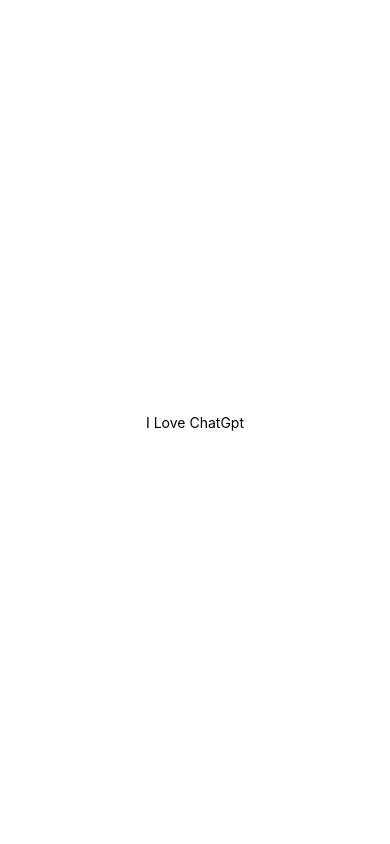
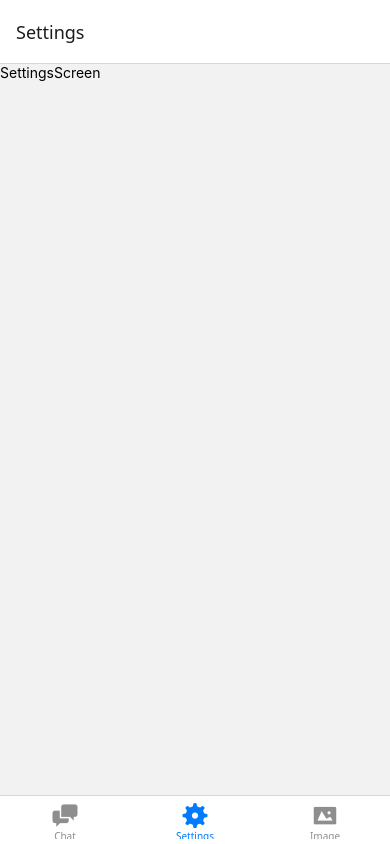
Before and after one commit to TheSayed/Ai-Powered-Mobile-App, a React Native app: screen /Settings in a window 390 px wide. Built offline with nearby package versions, Linux system fonts and the light colour scheme.

Commit message:
Adding Bottom Tabs , screens and componentes

```diff
--- a/App.js
+++ b/App.js
@@ -2,14 +2,12 @@
 import React from "react";
 import { StyleSheet, Text, View } from "react-native";
 import { NavigationContainer } from "@react-navigation/native";
+import MainNavigator from "./src/navigators/MainNavigator.js";
 
 export default function App() {
   return (
     <NavigationContainer>
-      <View style={styles.container}>
-        <Text>I Love ChatGpt</Text>
-        <StatusBar style="auto" />
-      </View>
+      <MainNavigator />
     </NavigationContainer>
   );
 }
--- /dev/null
+++ b/src/components/Chat/ChatScreen.js
@@ -0,0 +1,12 @@
+import { View, Text } from "react-native";
+import React from "react";
+
+const ChatScreen = () => {
+  return (
+    <View>
+      <Text>ChatScreen</Text>
+    </View>
+  );
+};
+
+export default ChatScreen;
--- /dev/null
+++ b/src/components/Image/ImageScreen.js
@@ -0,0 +1,12 @@
+import { View, Text } from "react-native";
+import React from "react";
+
+const ImageScreen = () => {
+  return (
+    <View>
+      <Text>ImageScreen</Text>
+    </View>
+  );
+};
+
+export default ImageScreen;
--- /dev/null
+++ b/src/components/Settings/SettingsScreen.js
@@ -0,0 +1,12 @@
+import { View, Text } from "react-native";
+import React from "react";
+
+const SettingsScreen = () => {
+  return (
+    <View>
+      <Text>SettingsScreen</Text>
+    </View>
+  );
+};
+
+export default SettingsScreen;
--- /dev/null
+++ b/src/navigators/MainNavigator.js
@@ -0,0 +1,47 @@
+import { View, Text } from "react-native";
+import React from "react";
+import { createBottomTabNavigator } from "@react-navigation/bottom-tabs";
+import ChatScreen from "../components/Chat/ChatScreen.js";
+import ImageScreen from "../components/Image/ImageScreen.js";
+import SettingsScreen from "../components/Settings/SettingsScreen.js";
+import { Fontisto, Entypo } from "@expo/vector-icons";
+
+const Tab = createBottomTabNavigator();
+
+const MainNavigator = () => {
+  return (
+    <Tab.Navigator>
+      <Tab.Screen
+        name="Chat"
+        component={ChatScreen}
+        options={{
+          tabBarIcon: ({ color, size }) => {
+            return <Entypo name="chat" size={size} color={color} />;
+          },
+        }}
+      />
+      <Tab.Screen
+        name="Settings"
+        component={SettingsScreen}
+        options={{
+          tabBarIcon: ({ color, size }) => {
+            return (
+              <Fontisto name="player-settings" size={size} color={color} />
+            );
+          },
+        }}
+      />
+      <Tab.Screen
+        name="Image"
+        component={ImageScreen}
+        options={{
+          tabBarIcon: ({ color, size }) => {
+            return <Entypo name="image-inverted" size={size} color={color} />;
+          },
+        }}
+      />
+    </Tab.Navigator>
+  );
+};
+
+export default MainNavigator;
```
